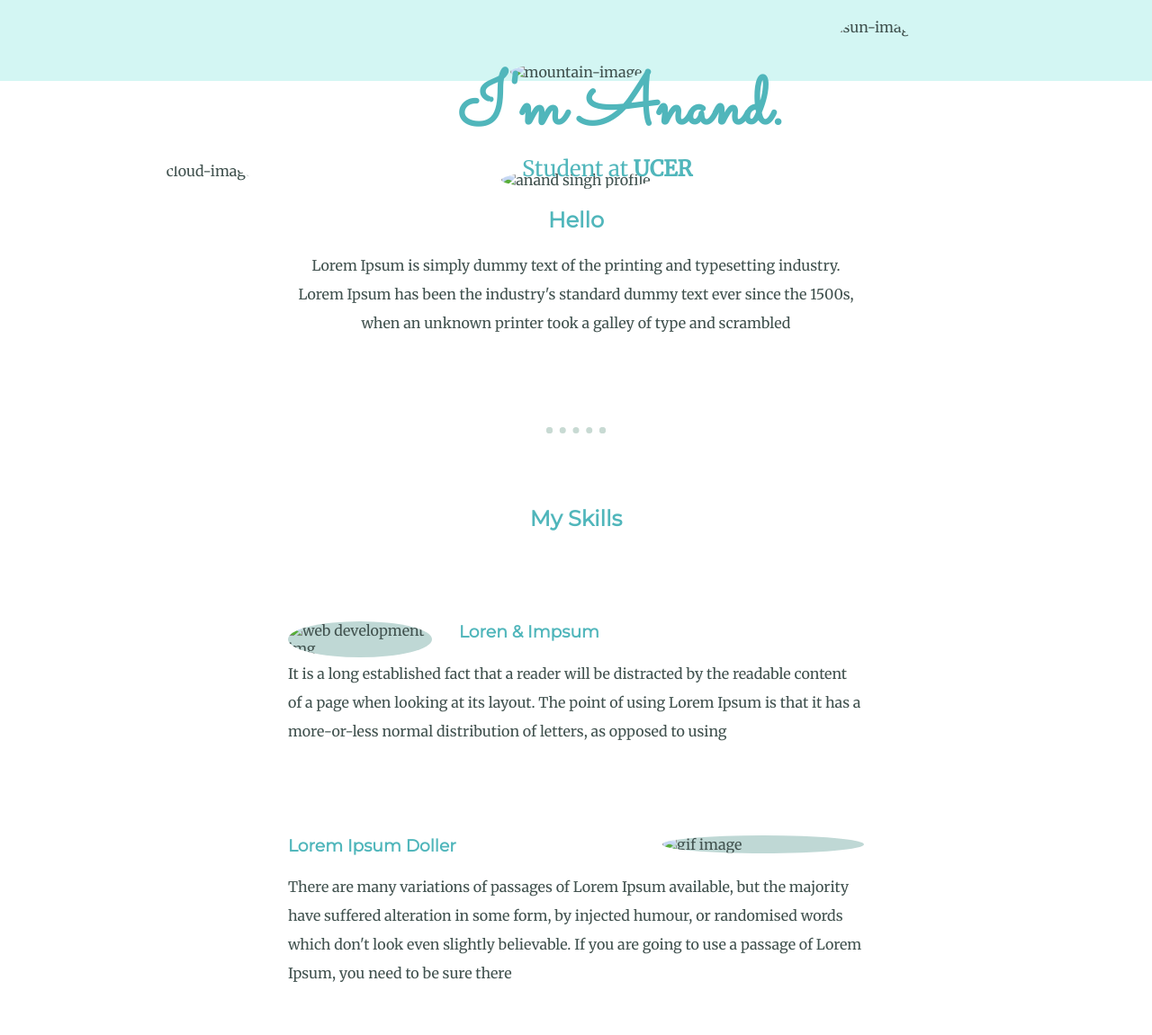
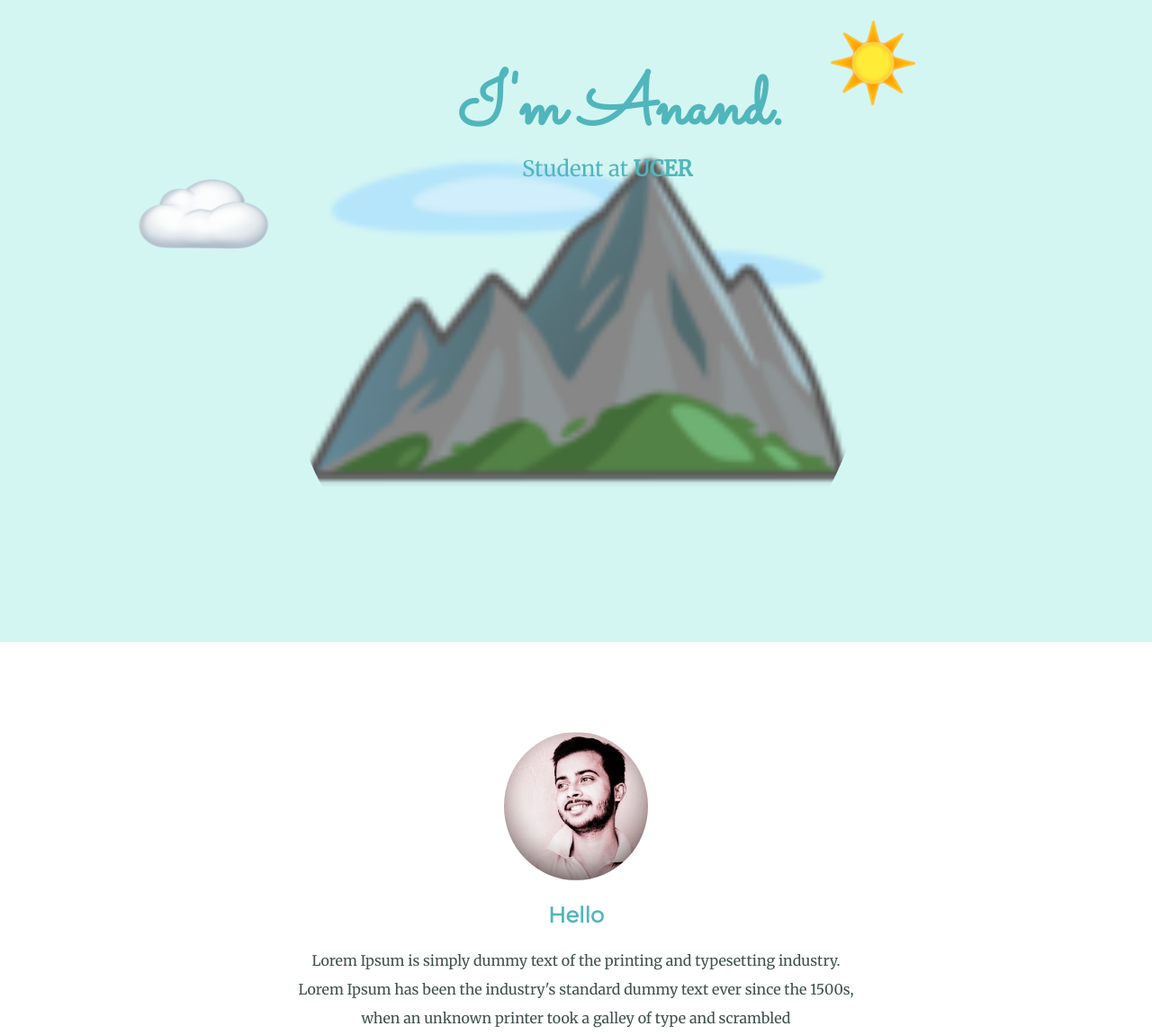
Before and after one commit to anand053/design1, a plain HTML site: page index.html in a window 1280 px wide. Shown: the top 1151 px of the page at 90% size. Drawn offline with Linux system fonts and the light colour scheme; files that its build step writes are made by us from their sources.

Commit message:
updated index

```diff
--- a/index.html
+++ b/index.html
@@ -4,7 +4,7 @@
 <head>
   <meta charset="utf-8">
   <title>Anand Singh</title>
-  <link rel="stylesheet" href="css/styles.css">
+  <link rel="stylesheet" href="styles.css">
   <link rel="icon" href="favicon.ico">
   <link href="https://fonts.googleapis.com/css?family=Merriweather|Montserrat|Sacramento&display=swap" rel="stylesheet">
 </head>
@@ -13,14 +13,14 @@
   <div class="top_container">
     <h1 id="top-heading">I'm Anand.</h1>
     <p id="top-para">Student at <b>UCER</b></p>
-    <img class="sunpng" src="image/sun1.png" alt="sun-image">
-    <img class="cloudpng" src="image/cloud.png" alt="cloud-image">
-    <img class="mountain" src="image/mountain.png" alt="mountain-image">
+    <img class="sunpng" src="sun1.png" alt="sun-image">
+    <img class="cloudpng" src="cloud.png" alt="cloud-image">
+    <img class="mountain" src="mountain.png" alt="mountain-image">
   </div>
 
   <div class="middle_container">
     <div class="profile">
-      <img src="image/Anand_Singh.png" alt="anand singh profile">
+      <img src="Anand_Singh.png" alt="anand singh profile">
       <h2>Hello</h2>
       <p>Lorem Ipsum is simply dummy text of the printing and typesetting industry. Lorem Ipsum has been the industry's standard dummy text ever since the 1500s, when an unknown printer took a galley of type and scrambled</p>
     </div>
@@ -28,13 +28,13 @@
     <div class="skill" >
       <h2>My Skills</h2>
       <div class="skill-row">
-        <img class="html-img" src="image/html.png" alt="web development img">
+        <img class="html-img" src="html.png" alt="web development img">
         <h3>Loren & Impsum</h3>
         <p >It is a long established fact that a reader will be distracted by the readable content of a page when looking at its layout. The point of using Lorem Ipsum is that it has a more-or-less normal distribution of letters, as opposed to using
           </p>
       </div>
       <div class="skill-row">
-        <img class="gif-img"src="image/gif.webp" alt="gif image">
+        <img class="gif-img"src="gif.webp" alt="gif image">
         <h3>Lorem Ipsum Doller</h3>
         <p >There are many variations of passages of Lorem Ipsum available, but the majority have suffered alteration in some form, by injected humour, or randomised words which don't look even slightly believable. If you are going to use a passage of
           Lorem Ipsum, you need to be sure there </p>
```
